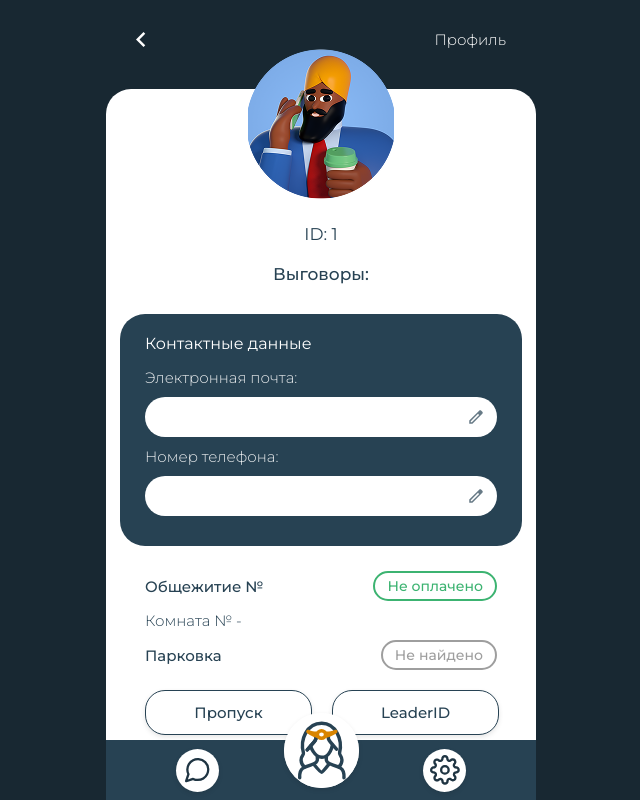
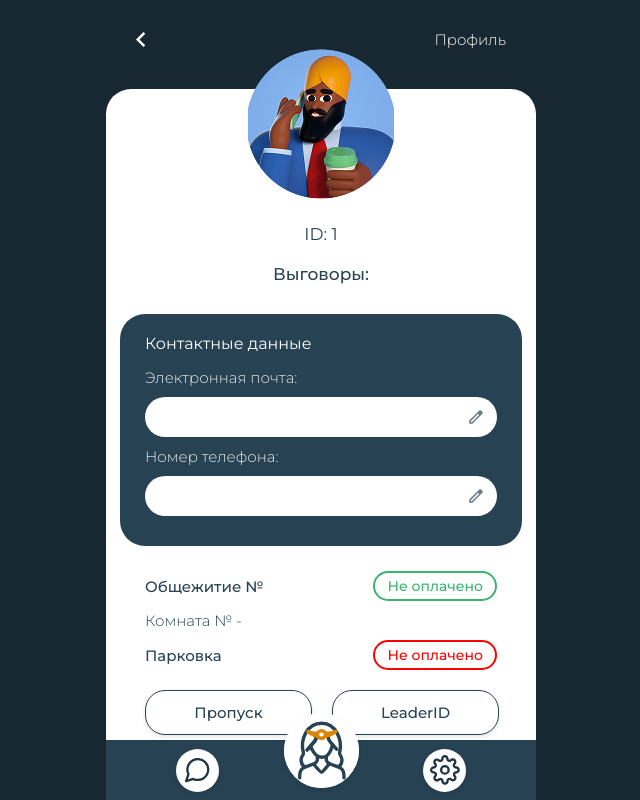
Before and after one commit to aver1ch/max-stud-bot, a React (Vite) app in the folder frontend/: page /account in a window 1280 px wide. Shown: the top 800 px of the page, without its empty margins (319-959 px from the left). Built offline with nearby package versions, Linux system fonts and the light colour scheme; sample sign-in values are in the browser's storage.

Commit message:
some fixes

```diff
--- a/frontend/src/pages/Account/Account.css
+++ b/frontend/src/pages/Account/Account.css
@@ -169,6 +169,11 @@
   color: #3cb371;
 }
 
+.status-badge.notpaid {
+  border: 2px solid #ff0000;
+  color: #ff0000;
+}
+
 .status-badge.notfound {
   border: 2px solid #9e9e9e;
   color: #9e9e9e;
--- a/frontend/src/pages/Account/Account.jsx
+++ b/frontend/src/pages/Account/Account.jsx
@@ -91,11 +91,10 @@ function Account() {
 
             <div className="dormitory-row">
               <p className="dormitory-label">Парковка</p>
-              <span className="status-badge notfound">
-                {user.parking ? "Есть" : "Не найдено"}
+              <span className={`status-badge ${user.paymentStatusDorm ? "paid" : "notpaid"}`}>
+                {user.paymentStatusDorm ? "Оплачено" : "Не оплачено"}
               </span>
             </div>
-
             <div className="access-blocks">
               <div className="access-item-wrapper">
                 <div className="access-item">Пропуск</div>
```
Also changed, not shown: 4 other files (tests, documents, lock files or other folders).
